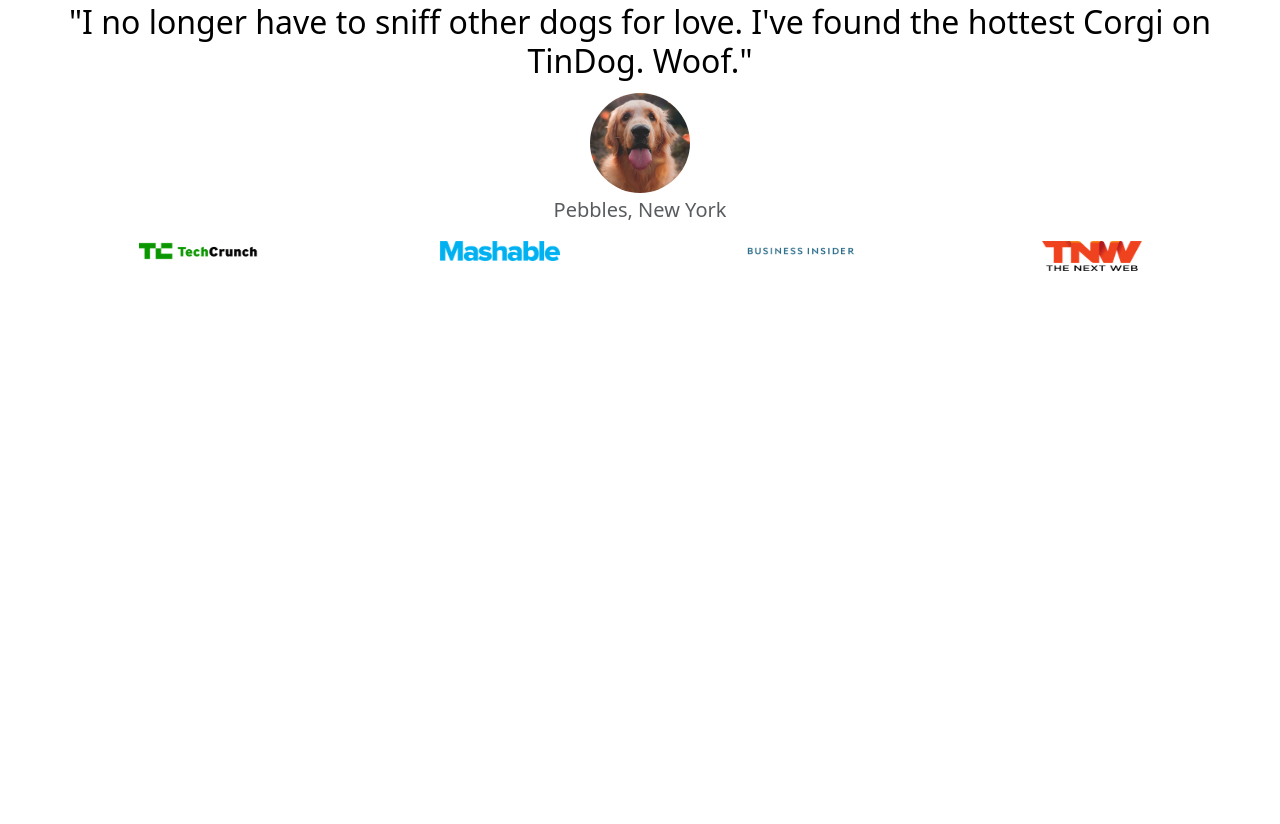
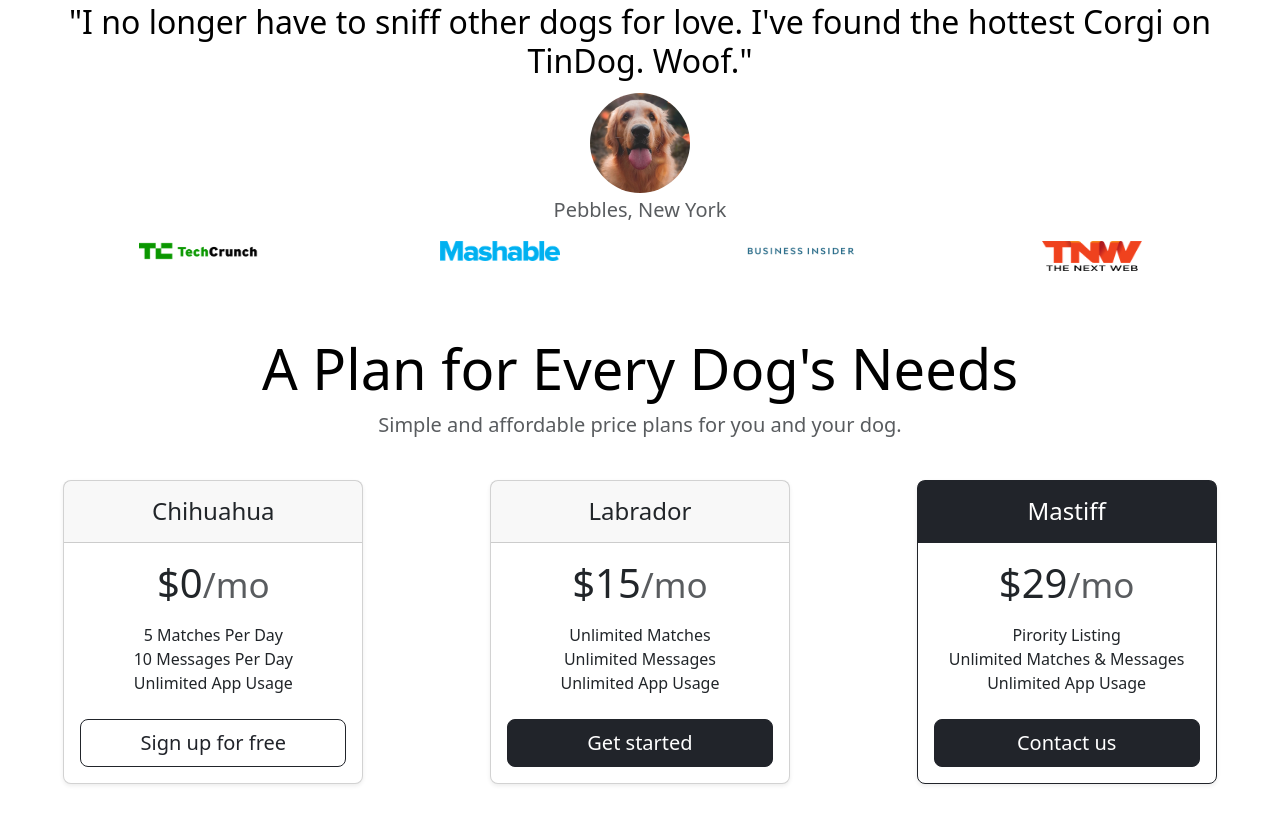
Before and after one commit to xwvwww/Assignment-1-Front-End, a plain HTML site: page Task3/index.html in a window 1280 px wide. Shown: the part 1097-1921 px from the top of the page. Before the commit the page ends 1416 px from the top, so only its background shows below. Drawn offline with nearby package versions, Linux system fonts and the light colour scheme.

Commit message:
Added Pricing (not finished)

```diff
--- a/Task3/css/style.css
+++ b/Task3/css/style.css
@@ -52,6 +52,57 @@
   justify-content: space-around;
 }
 
+#pricing {
+
+}
+
+#pricingblock {
+  display: flex;
+  flex-direction: row;
+  margin: 0;
+}
+
+#cols {
+  display: flex;
+  flex-direction: row;
+  justify-content: space-around;
+  align-items: center;
+}
+
+#pricing_card {
+  width: 300px;
+}
+
+#pricing_card_3 {
+  width: 300px;
+  border-color: #21242a !important;
+}
+
+#pricingbutton {
+  background-color: #21242a;
+  border-color: #21242a;
+}
+
+#pricingbutton1 {
+  border-color: #21242a !important;
+  color:#21242a;
+
+}
+
+#pricingbutton1:hover {
+  background-color: #21242a;
+  color: white;
+}
+
+
+.text-bg-primary {
+  background-color: #21242a !important;
+}
+
+.border-primary {
+  border-color: #21242a !important;
+}
+
 
 
 
--- a/Task3/index.html
+++ b/Task3/index.html
@@ -113,6 +113,61 @@
 
   <!-- Pricing -->
   <section id="pricing">
+    <div class="pricing-header p-3 pb-md-4 mx-auto text-center">
+      <h2 class="display-4 fw-normal text-body-emphasis">A Plan for Every Dog's Needs</h2>
+      <p class="fs-5 text-body-secondary">Simple and affordable price plans for you and your dog.</p>
+    </div>
+
+    <div class="row row-cols-1 row-cols-md-3 mb-3 text-center" id="pricingblock">
+      <div class="col" id="cols">
+        <div class="card mb-4 rounded-3 shadow-sm" id="pricing_card">
+          <div class="card-header py-3">
+            <h4 class="my-0 fw-normal">Chihuahua</h4>
+          </div>
+          <div class="card-body">
+            <h1 class="card-title pricing-card-title">$0<small class="text-body-secondary fw-light">/mo</small></h1>
+            <ul class="list-unstyled mt-3 mb-4">
+              <li>5 Matches Per Day</li>
+              <li>10 Messages Per Day</li>
+              <li>Unlimited App Usage</li>
+            </ul>
+            <button type="button" class="w-100 btn btn-lg btn-outline-primary" id="pricingbutton1">Sign up for free</button>
+          </div>
+        </div>
+      </div>
+      <div class="col" id="cols">
+        <div class="card mb-4 rounded-3 shadow-sm" id="pricing_card">
+          <div class="card-header py-3">
+            <h4 class="my-0 fw-normal">Labrador</h4>
+          </div>
+          <div class="card-body">
+            <h1 class="card-title pricing-card-title">$15<small class="text-body-secondary fw-light">/mo</small></h1>
+            <ul class="list-unstyled mt-3 mb-4">
+              <li>Unlimited Matches</li>
+              <li>Unlimited Messages</li>
+              <li>Unlimited App Usage</li>
+            </ul>
+            <button type="button" class="w-100 btn btn-lg btn-primary" id="pricingbutton" >Get started</button>
+          </div>
+        </div>
+      </div>
+      <div class="col" id="cols">
+        <div class="card mb-4 rounded-3 shadow-sm border-primary" id="pricing_card_3">
+          <div class="card-header py-3 text-bg-primary border-primary">
+            <h4 class="my-0 fw-normal" id="pricing_3_card_heading">Mastiff</h4>
+          </div>
+          <div class="card-body">
+            <h1 class="card-title pricing-card-title">$29<small class="text-body-secondary fw-light">/mo</small></h1>
+            <ul class="list-unstyled mt-3 mb-4">
+              <li>Pirority Listing</li>
+              <li>Unlimited Matches & Messages</li>
+              <li>Unlimited App Usage</li>
+            </ul>
+            <button type="button" class="w-100 btn btn-lg btn-primary" id="pricingbutton">Contact us</button>
+          </div>
+        </div>
+      </div>
+    </div>
 
   </section>
   <!-- Footer -->
```
